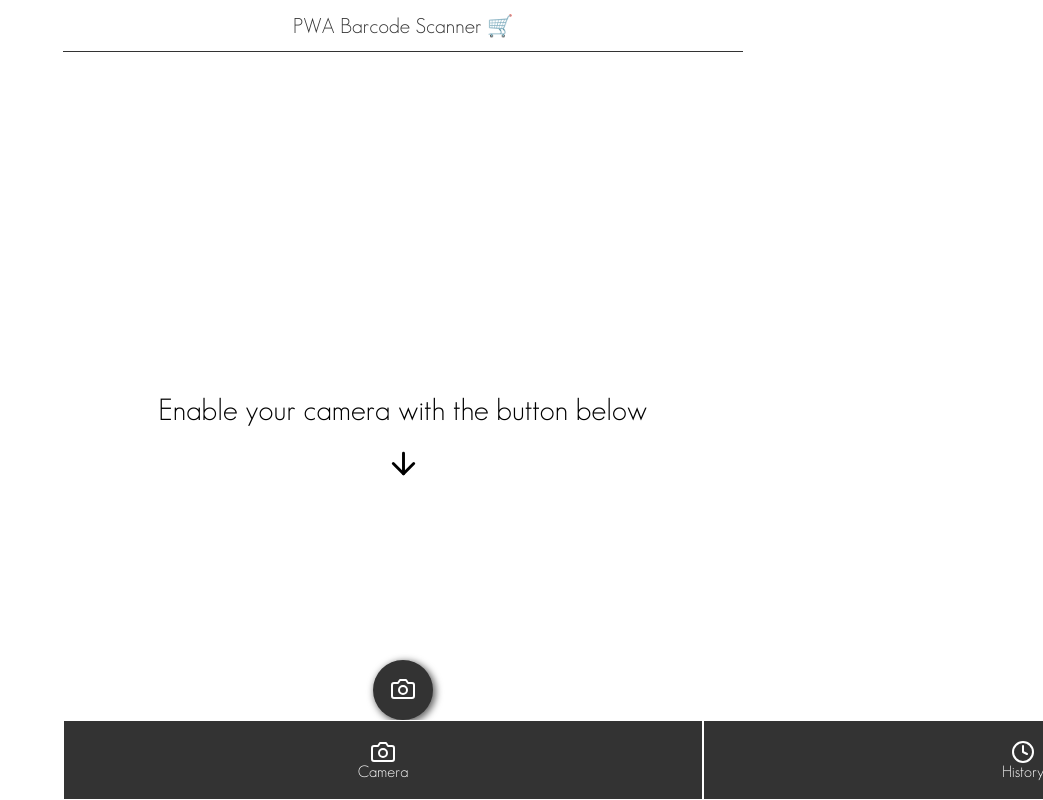
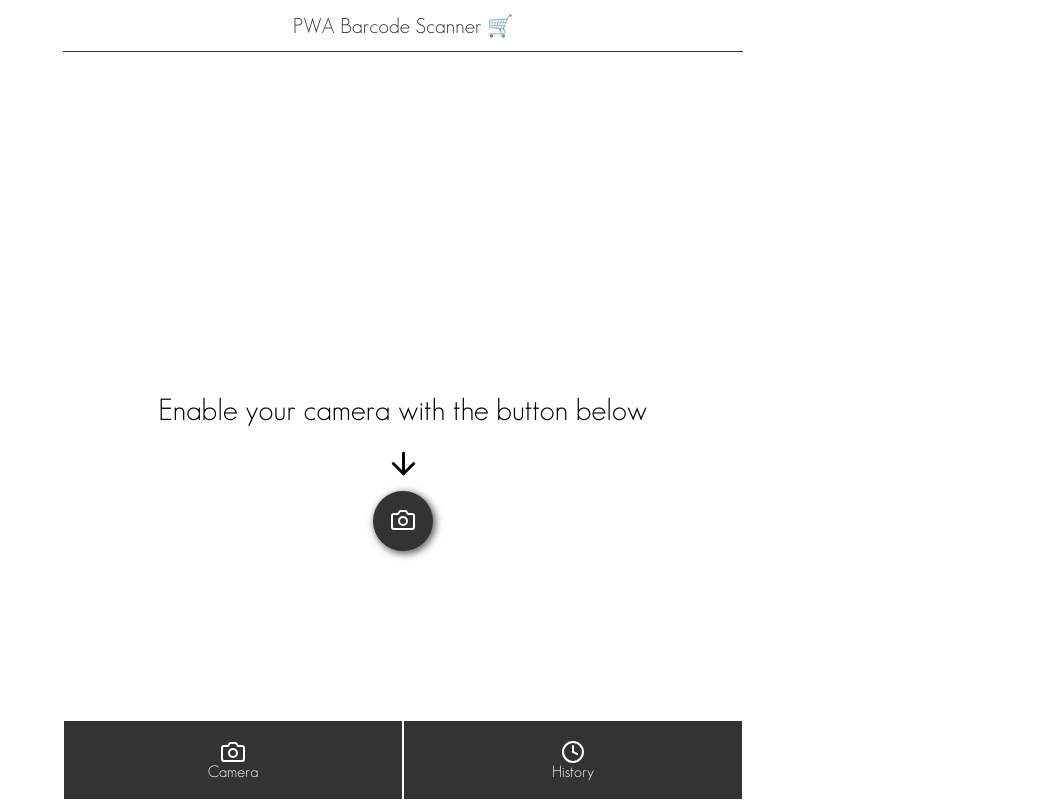
Before and after one commit to insionCEO/Barcode-Scanner-PWA, a React app: page / in a window 1280 px wide. Shown: the whole page, without its empty margins (237-1280 px from the left). Built offline with nearby package versions, Linux system fonts and the light colour scheme.

Commit message:
Fixes initial state

```diff
--- a/src/components/cameraHandler/cameraHandler.css
+++ b/src/components/cameraHandler/cameraHandler.css
@@ -1,6 +1,5 @@
 .camera__enable {
   position: absolute;
-  bottom: 80px;
   left: 0;
   right: 0;
   margin: 0 auto;
--- a/src/components/footer/footer.css
+++ b/src/components/footer/footer.css
@@ -2,6 +2,7 @@
   display: flex;
   position: fixed;
   width: 100%;
+  max-width: 680px;
   bottom: 0;
   height: 80px;
 }
```
